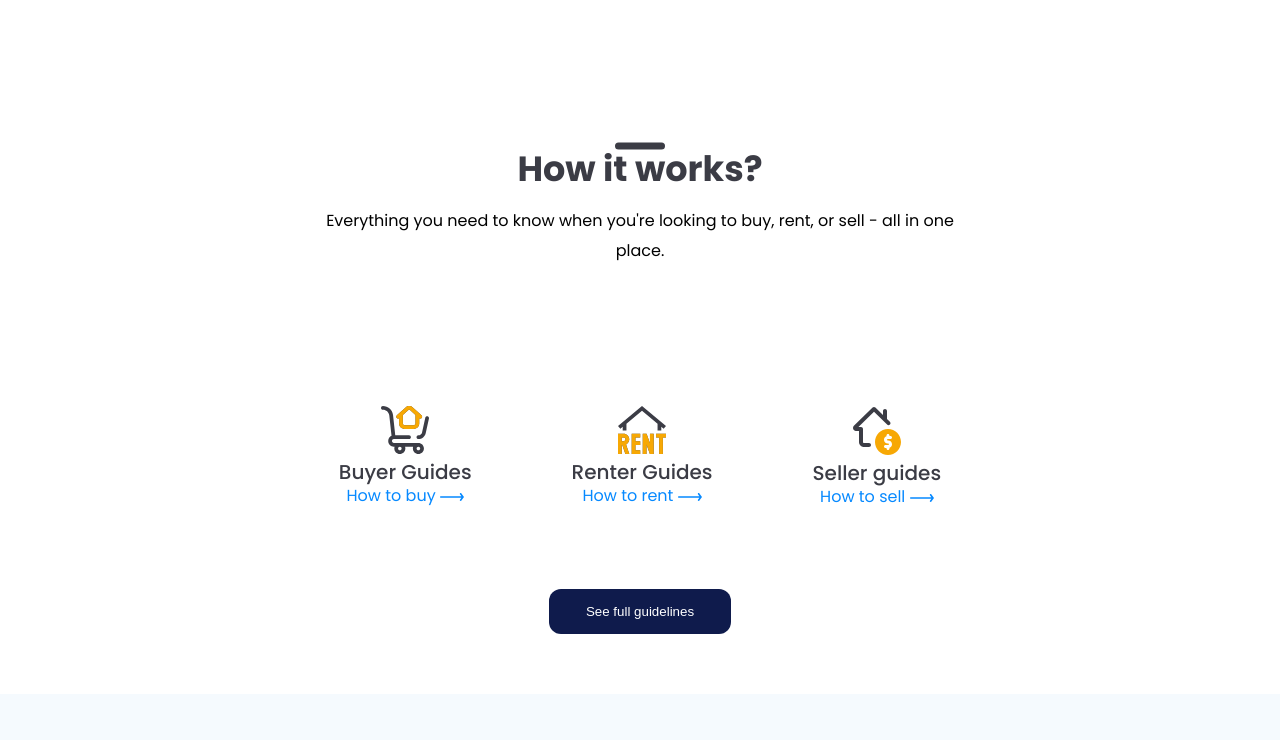
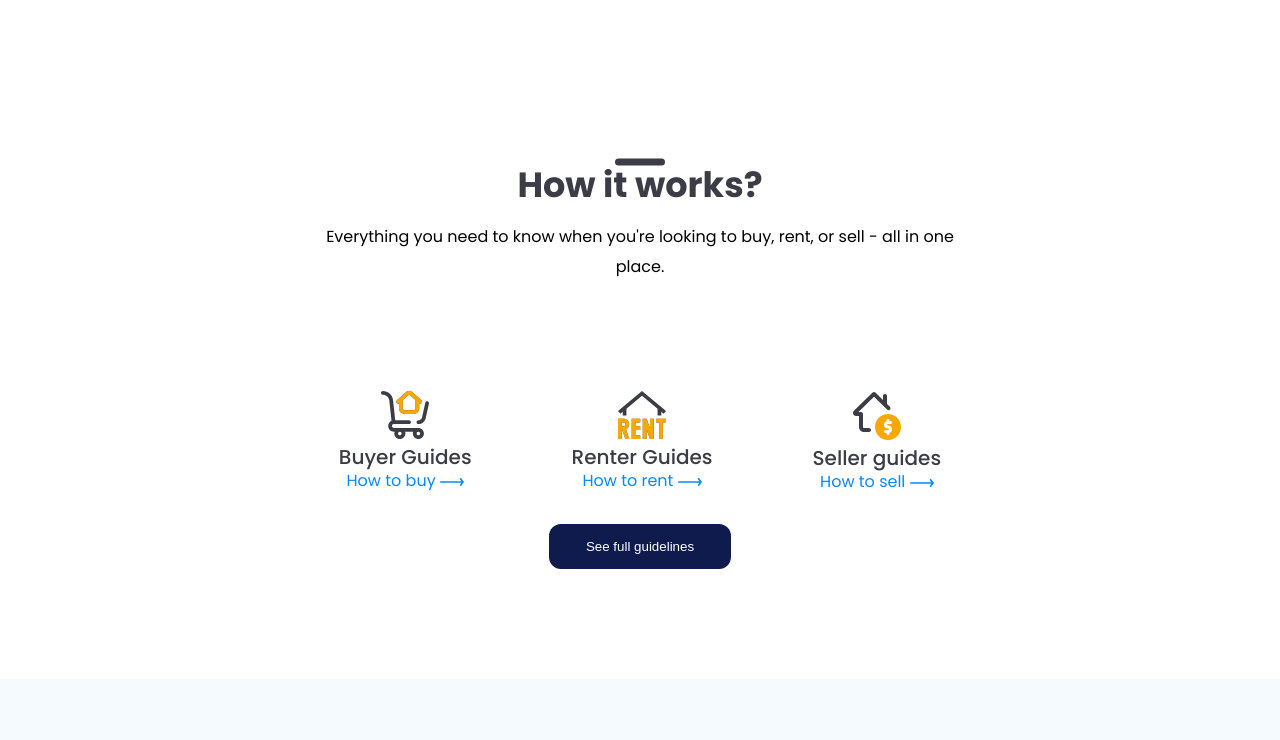
Before and after one commit to cehicm/real-estate-landing, a website: page index.html in a window 1280 px wide. Shown: the part 1046-1786 px from the top of the page. Drawn offline with nearby package versions, Linux system fonts and the light colour scheme.

Commit message:
Fix margin length in main section

```diff
--- a/src/sass/layout/_main.scss
+++ b/src/sass/layout/_main.scss
@@ -14,7 +14,7 @@
 		@include sc-breakpoint(1024) {
 			display: grid;
 			justify-content: space-between;
-			margin-bottom: 100px;
+			margin-bottom: 96px;
 		}
 
 		&__stars {
@@ -36,7 +36,7 @@
 		}
 
 		@include sc-breakpoint(1024) {
-			margin-bottom: 140px;
+			margin-bottom: 160px;
 		}
 
 		&__logo {
@@ -69,6 +69,10 @@
 			gap: 30px;
 		}
 
+		@include sc-breakpoint(1024) {
+			margin-bottom: 50px;
+		}
+
 		&__guide {
 			display: flex;
 			gap: 20px;
@@ -82,12 +86,6 @@
 				gap: 100px;
 				text-align: center;
 			}
-
-			&__button {
-				@include sc-breakpoint(1024) {
-					margin-top: 50px;
-				}
-			}
 		}
 
 		&__content {
@@ -99,7 +97,7 @@
 
 			@include sc-breakpoint(1024) {
 				width: 60%;
-				margin-bottom: 110px;
+				margin-bottom: 79px;
 			}
 		}
 	}
```
Also changed, not shown: dist/css/styles.css, dist/css/styles.min.css.
